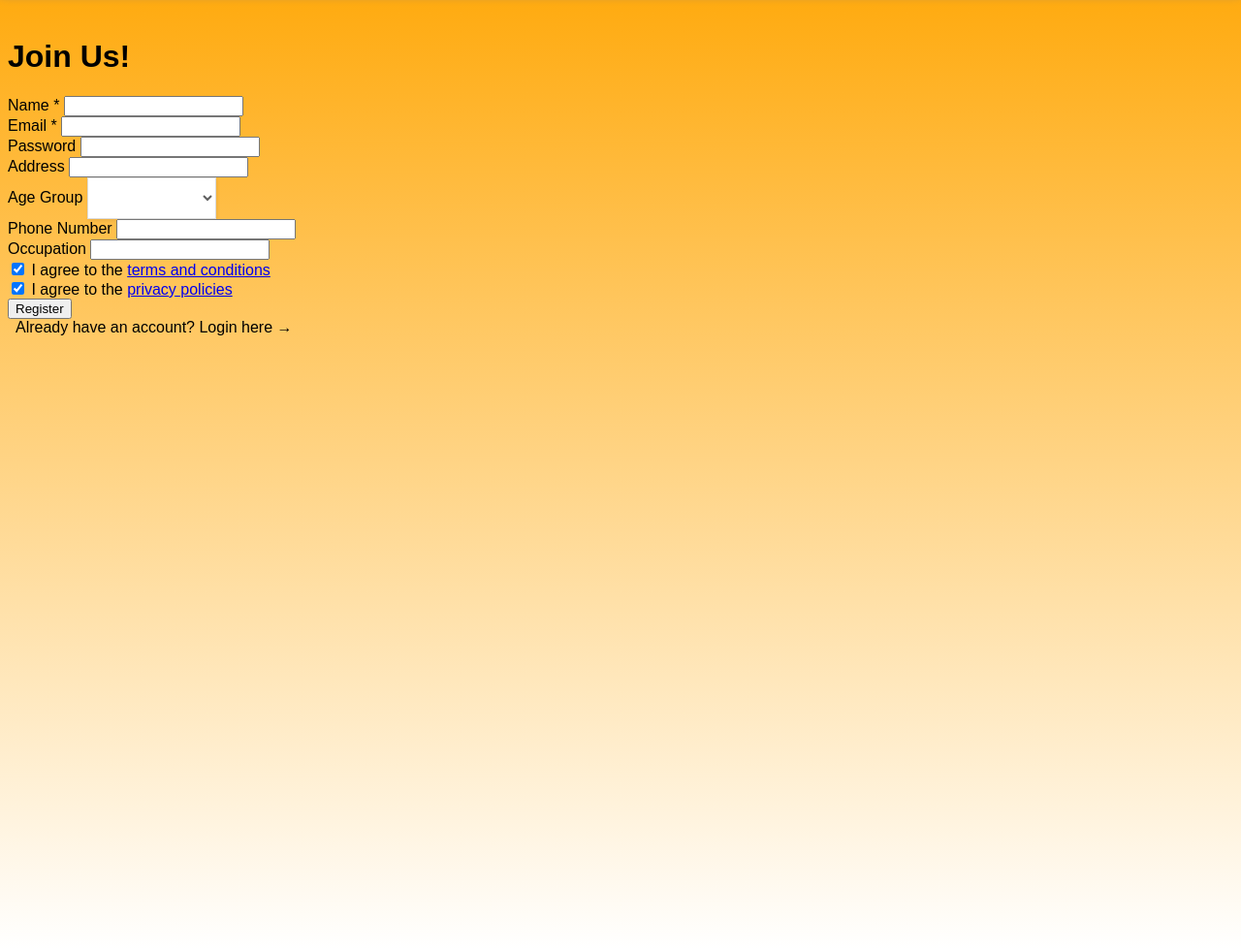
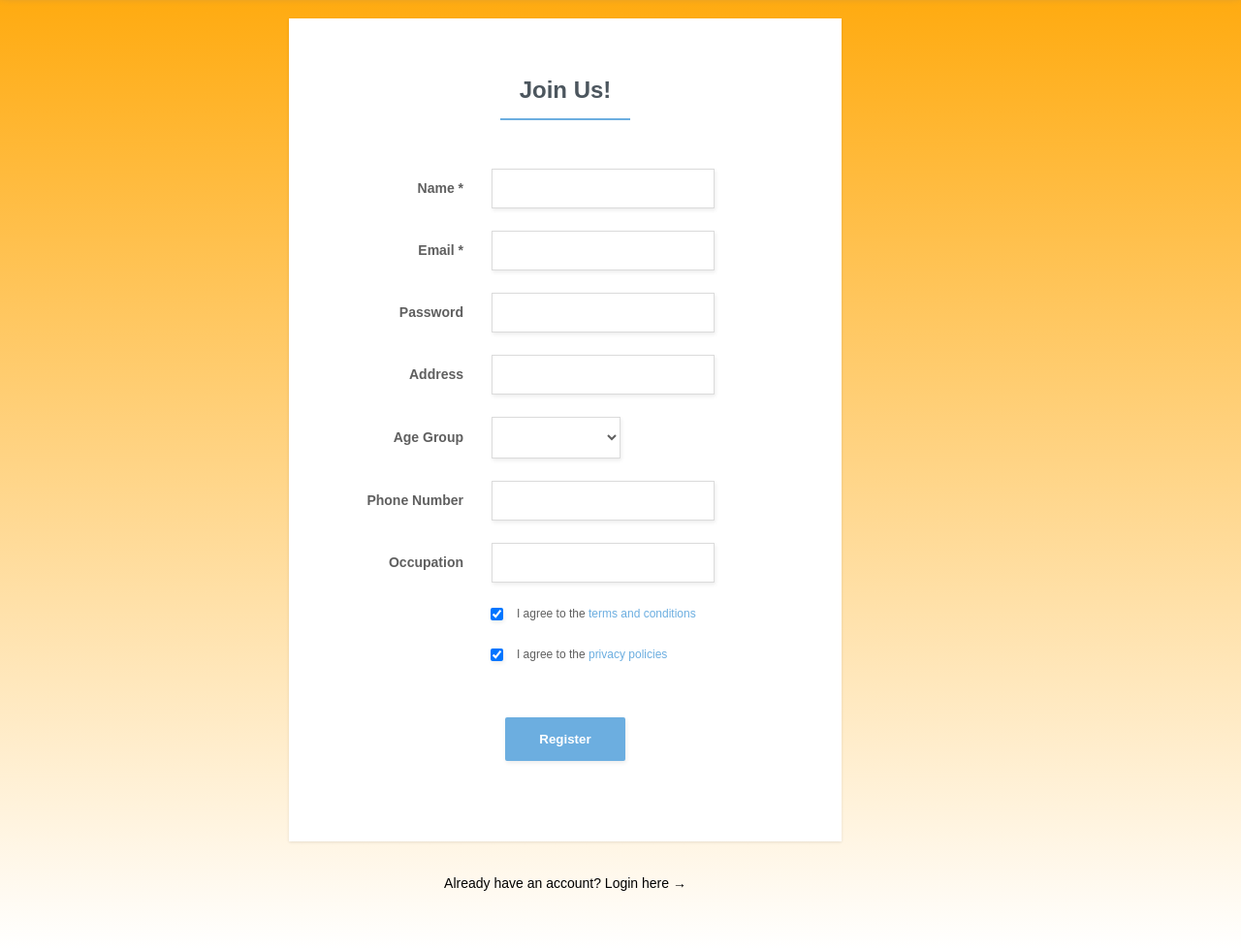
Before and after one commit to JimmyIb/Yoko, a PHP site: page /deliverable5.htm in a window 1280 px wide. Shown: the part 69-1048 px from the top of the page at 97% size. Run offline with PHP 8.4, Linux system fonts and the light colour scheme.

Commit message:
Update deliverable5.css

```diff
--- a/css/deliverable5.css
+++ b/css/deliverable5.css
@@ -1,3 +1,101 @@
+.form-register{
+    max-width: 1000px;
+    width: 100%;
+    margin: 0 auto;
+
+    font: bold 14px sans-serif;
+    text-align: center;
+}
+
+.form-register-with-email{
+    position: relative;
+    display: inline-block;
+    vertical-align: top;
+    margin-right: 130px;
+    text-align: center;
+}
+
+.form-register-with-email .form-white-background{
+    width: 570px;
+    box-sizing: border-box;
+    background-color: #ffffff;
+    box-shadow: 0 1px 3px 0 rgba(0, 0, 0, 0.1);
+    padding: 60px 80px;
+    margin-bottom: 35px;
+}
+
+.form-register-with-email .form-row{
+    text-align: left;
+    margin-bottom: 23px;
+}
+
+.form-register-with-email .form-title-row{
+    text-align: center;
+    margin-bottom: 50px;
+}
+
+.form-register-with-email h1{
+    display: inline-block;
+    box-sizing: border-box;
+    color:  #4c565e;
+    font-size: 24px;
+    padding: 0 20px 15px;
+    border-bottom: 2px solid #6caee0;
+    margin: 0;
+}
+
+.form-register-with-email .form-row > label span{
+    display: inline-block;
+    box-sizing: border-box;
+    color:  #5f5f5f;
+    width: 125px;
+    text-align: right;
+    padding-right: 25px;
+}
+
+.form-register-with-email input{
+    color:  #5f5f5f;
+    box-sizing: border-box;
+    width: 230px;
+    box-shadow: 1px 2px 4px 0 rgba(0, 0, 0, 0.08);
+    padding: 12px 18px;
+    border: 1px solid #dbdbdb;
+}
+
+.form-register-with-email .form-checkbox input{
+    margin-left: 128px;
+    margin-right: 10px;
+    width: auto;
+    vertical-align: top;
+}
+
+.form-register-with-email .form-row .form-checkbox span{
+    font-size: 12px;
+    font-weight: normal;
+    display: inline-block;
+    text-align: left;
+    width: 220px;
+    margin: 0;
+}
+
+.form-register-with-email .form-checkbox span a{
+    text-decoration: none;
+    color:  #6caee0;
+}
+
+.form-register-with-email button{
+    display: block;
+    border-radius: 2px;
+    background-color:  #6caee0;
+    color: #ffffff;
+    font-weight: bold;
+    box-shadow: 1px 2px 4px 0 rgba(0, 0, 0, 0.08);
+    padding: 15px 35px;
+    border: 0;
+    margin: 55px auto 0;
+    cursor: pointer;
+}
+
 .form-register-with-email .form-log-in-with-existing{
     text-decoration: none;
     padding: 4px 8px;
```
